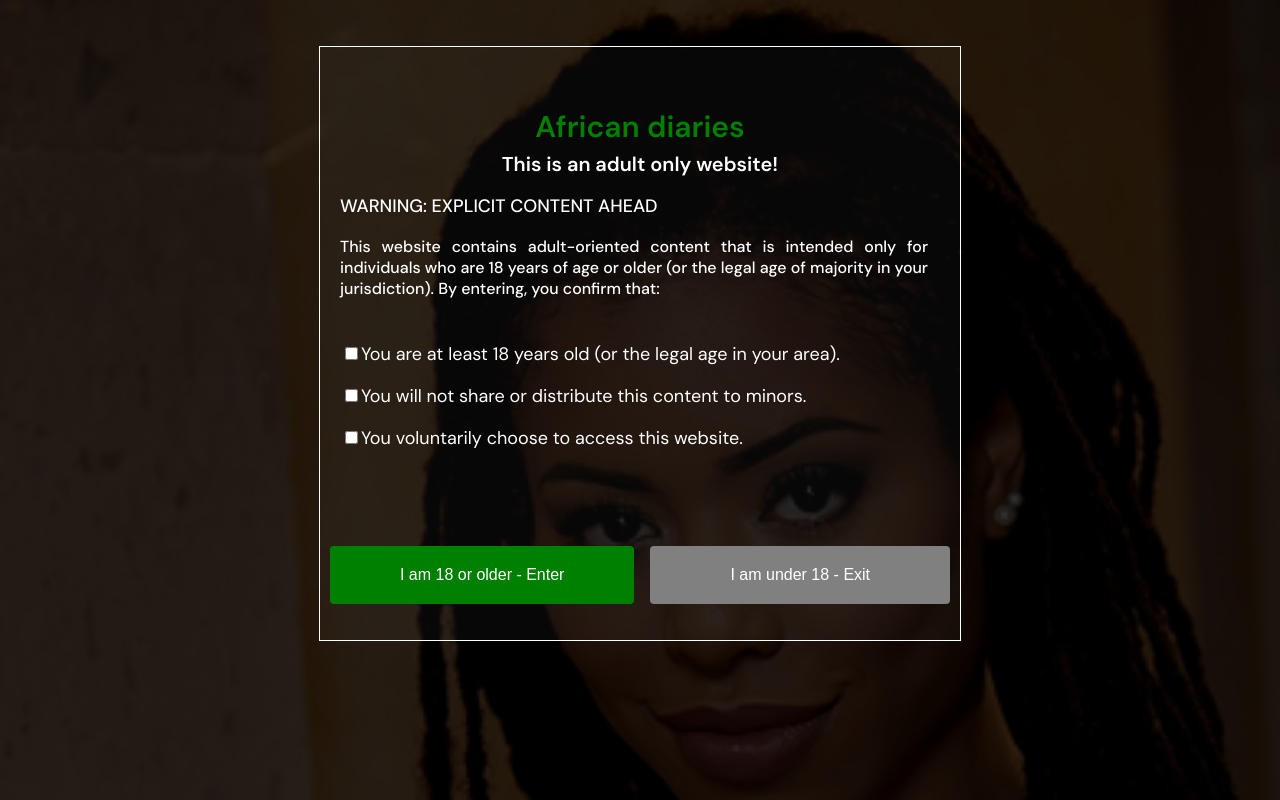
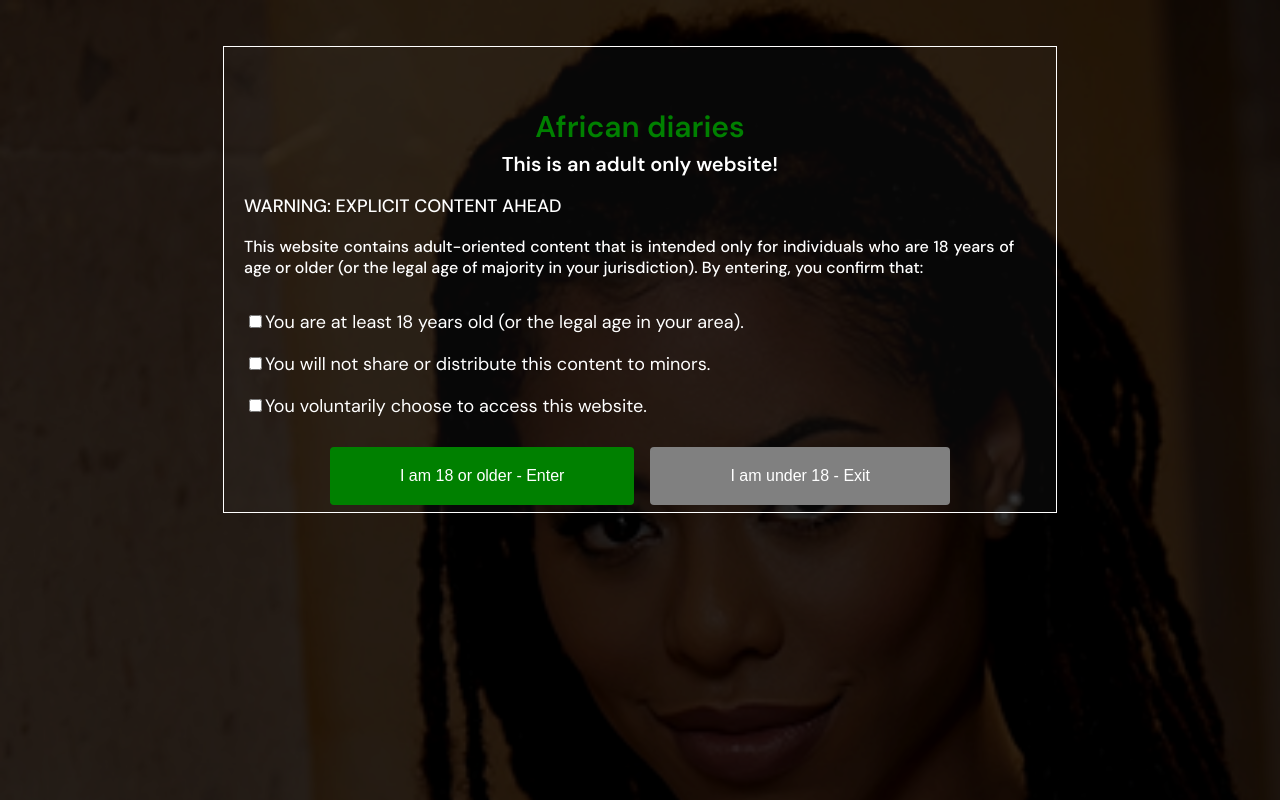
Before and after one commit to Tabstarlord/african-diaries, a React (Create React App) app: page / in a window 1280 px wide. Built offline with nearby package versions, Linux system fonts and the light colour scheme.

Commit message:
initial commit

```diff
--- a/src/Styles/Warning.css
+++ b/src/Styles/Warning.css
@@ -157,18 +157,24 @@
     background-color: #8080800e;
     margin-left: auto;
     margin-right: auto;
-    width: 50%;
+    width: 65%;
     position: relative;
     top: 1em;
 }
 .warn2 {
   overflow-y: hidden;
 }
+.warn5 {
+  position: relative;
+  bottom: 2em;
+}
 .warn6 {
   display: flex;
   flex-direction: row;
   justify-content: center;
-  margin-bottom: -25em;
+  position: relative;
+  bottom: 8em;
+  margin-bottom: -42em;
 }
 .warn6 .go5 {
   padding: 20px 70px;
```
